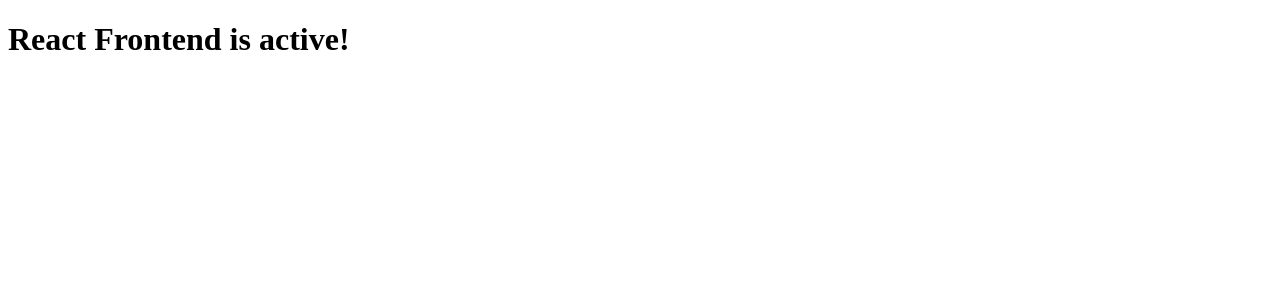
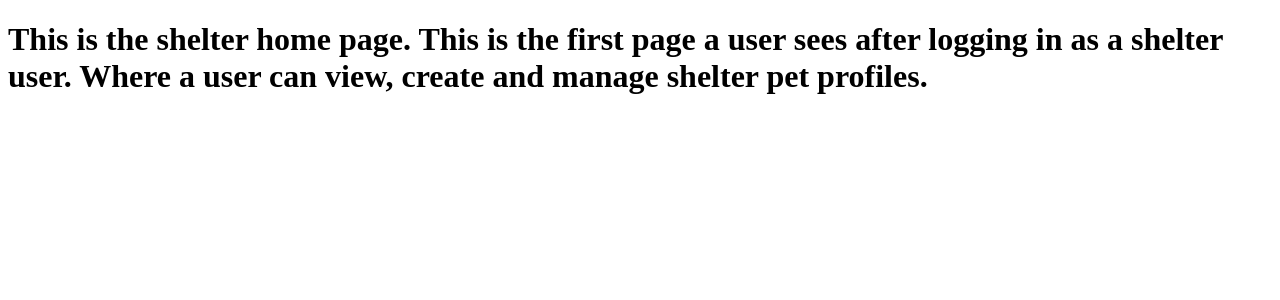
Before and after one commit to DresdenL/CS467-Animal-Adoption, a React (Create React App) app in the folder swipe4pets/: page /ShelterHome in a window 1280 px wide. Shown: the top 300 px of the page. Built offline with nearby package versions, Linux system fonts and the light colour scheme; no server answers.

Commit message:
Add main initial routes/empty pages

```diff
--- a/swipe4pets/package.json
+++ b/swipe4pets/package.json
@@ -11,6 +11,7 @@
     "react": "^18.2.0",
     "react-bootstrap": "^2.9.1",
     "react-dom": "^18.2.0",
+    "react-router-dom": "^6.17.0",
     "react-scripts": "5.0.1",
     "web-vitals": "^2.1.4"
   },
--- a/swipe4pets/src/App.js
+++ b/swipe4pets/src/App.js
@@ -1,5 +1,10 @@
 import BackendTest from './Components/Deploy/BackendTest';
+import ReactDOM from "react-dom/client";
 import { useState, useEffect } from 'react';
+import { BrowserRouter as Router,Routes, Route } from 'react-router-dom';
+import ShelterHome from './pages/shelter/ShelterHome';
+import AdopterHome from './pages/adopter/AdopterHome';
+import Home from './pages/Home';
 
 export default function App() {
     const [apiResponse, setApiResponse] = useState({});
@@ -14,11 +19,19 @@
     }, [])
 
     return (
-        <div>
-            <h1>{"React Frontend is active!"}</h1>
+        <>
             <BackendTest
                 apiResponse={apiResponse}
             />
-        </div>
+            <Router>
+                <Routes>
+                    <Route exact path="Home" element={<Home />} />
+                    <Route exact path="ShelterHome" element={<ShelterHome />} />
+                    <Route exact path="AdopterHome" element={<AdopterHome />} />
+                </Routes>
+            </Router>
+        </>
     )
 }
+const root = ReactDOM.createRoot(document.getElementById('root'));
+root.render(<App />);
--- /dev/null
+++ b/swipe4pets/src/pages/Home.js
@@ -0,0 +1,7 @@
+import React from 'react';
+
+const Home = () => {
+  return <h1>This is the landing page, where a user is prompted to login or create an account.</h1>;
+};
+
+export default Home;
--- /dev/null
+++ b/swipe4pets/src/pages/adopter/AdopterHome.js
@@ -0,0 +1,7 @@
+import React from 'react';
+
+const AdopterHome = () => {
+  return <h1>This is the adopter user home page or matches page. Here a user can view animals they have already matched with, manage those matches, or start a new pet search.</h1>;
+};
+
+export default AdopterHome;
--- /dev/null
+++ b/swipe4pets/src/pages/shelter/ShelterHome.js
@@ -0,0 +1,13 @@
+import React from "react";
+
+const ShelterHome = () => {
+    return (
+        <div>
+            <h1>
+                This is the shelter home page. This is the first page a user sees after logging in as a shelter user. Where a user can view, create and manage shelter pet profiles.
+            </h1>
+        </div>
+    );
+};
+
+export default ShelterHome;
```
Also changed, not shown: 1 other file (tests, documents, lock files or other folders).
